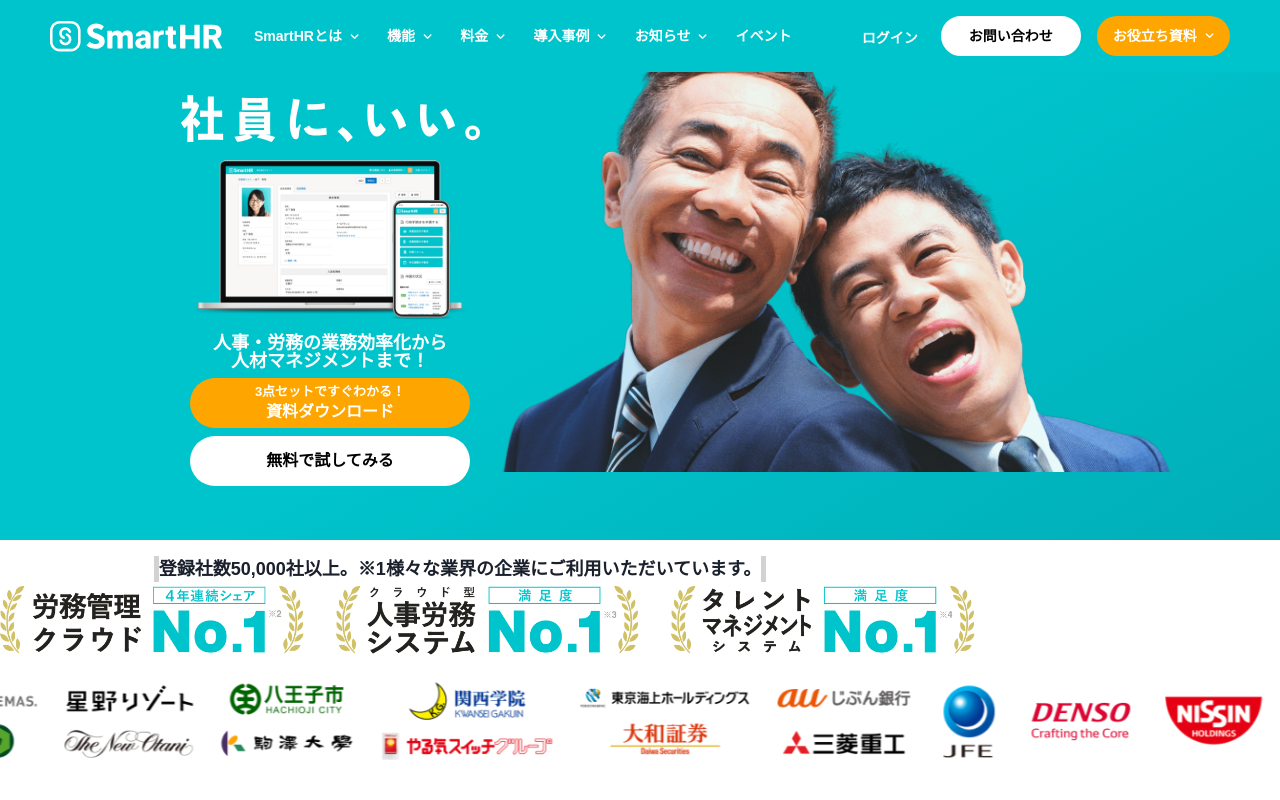
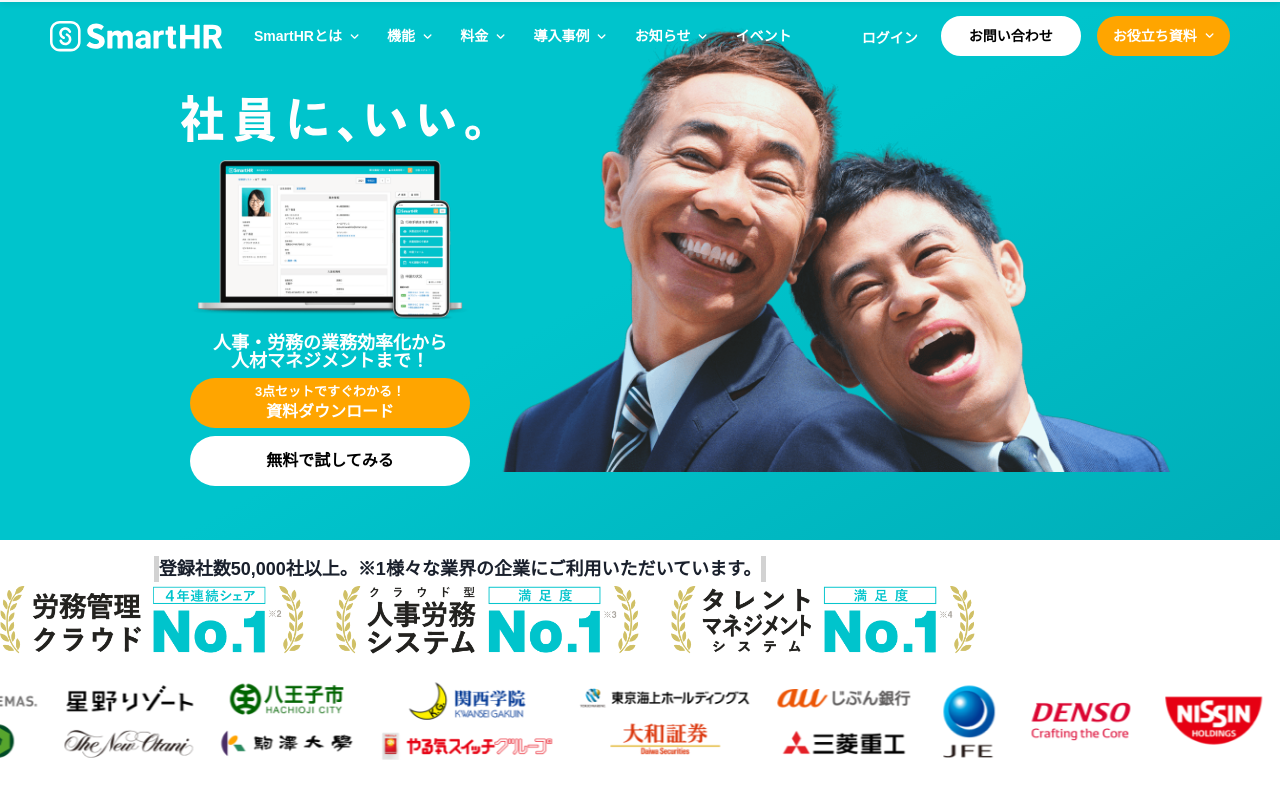
Before and after one commit to Cyanoptilas/homepage2, a Next.js app: page / in a window 1280 px wide. Shown: the top 800 px of the page. Built offline with nearby package versions, Linux system fonts and the light colour scheme.

Commit message:
MOD borderの位置を修正

```diff
--- a/src/features/landing/HeaderContainer.tsx
+++ b/src/features/landing/HeaderContainer.tsx
@@ -20,7 +20,7 @@
         left="0"
         width="100vw"
         zIndex="1000"
-        backgroundColor={y > 80 || value != "0" ? "white" : "#00c4cc"}
+        backgroundColor={y > 80 || value != "0" ? "white" : "transparent"}
         transition="background-color 0.3s ease-in-out"
         boxShadow={y > 80 ? "0 0 6px rgba(0,0,0,.24)" : "0"}
       >
```
